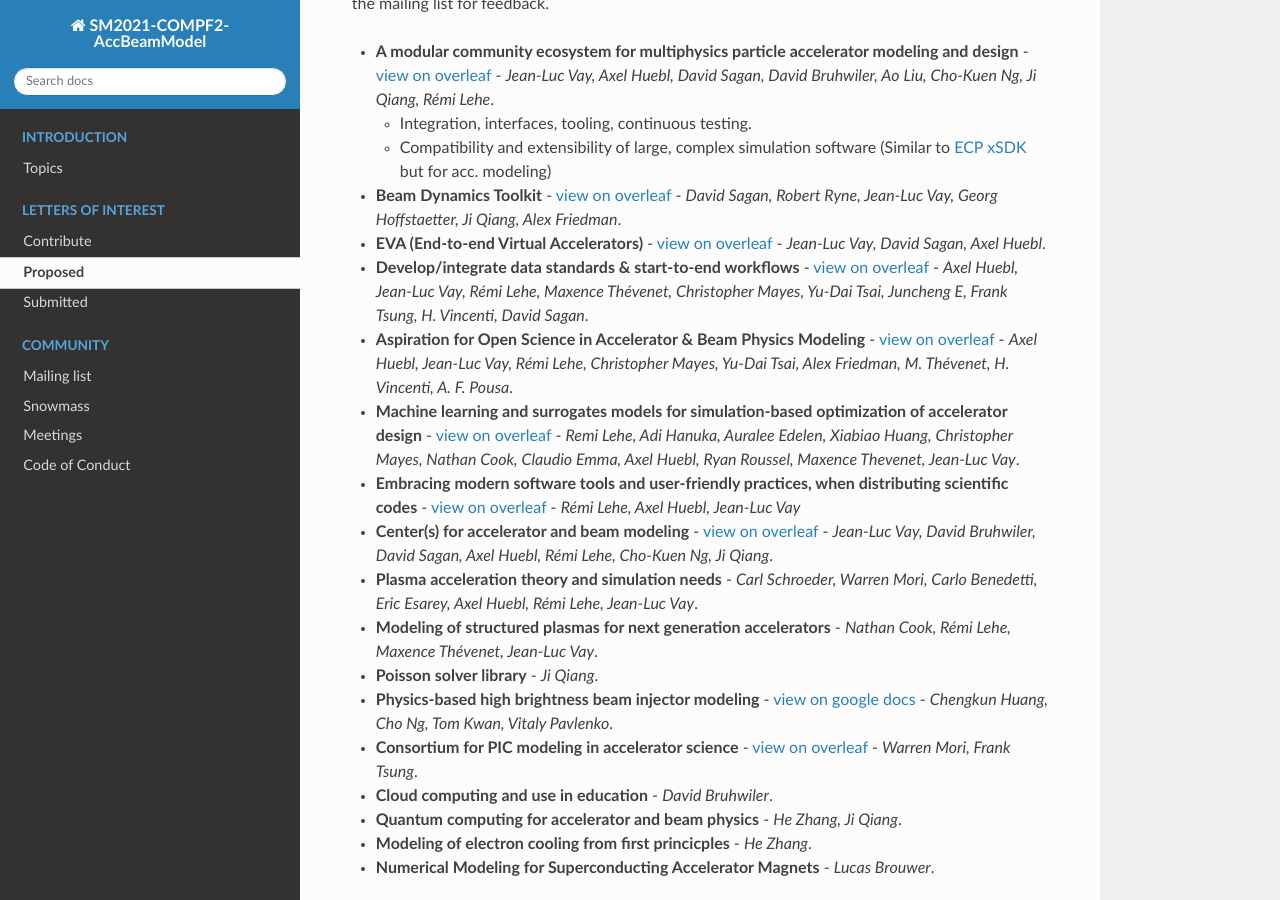
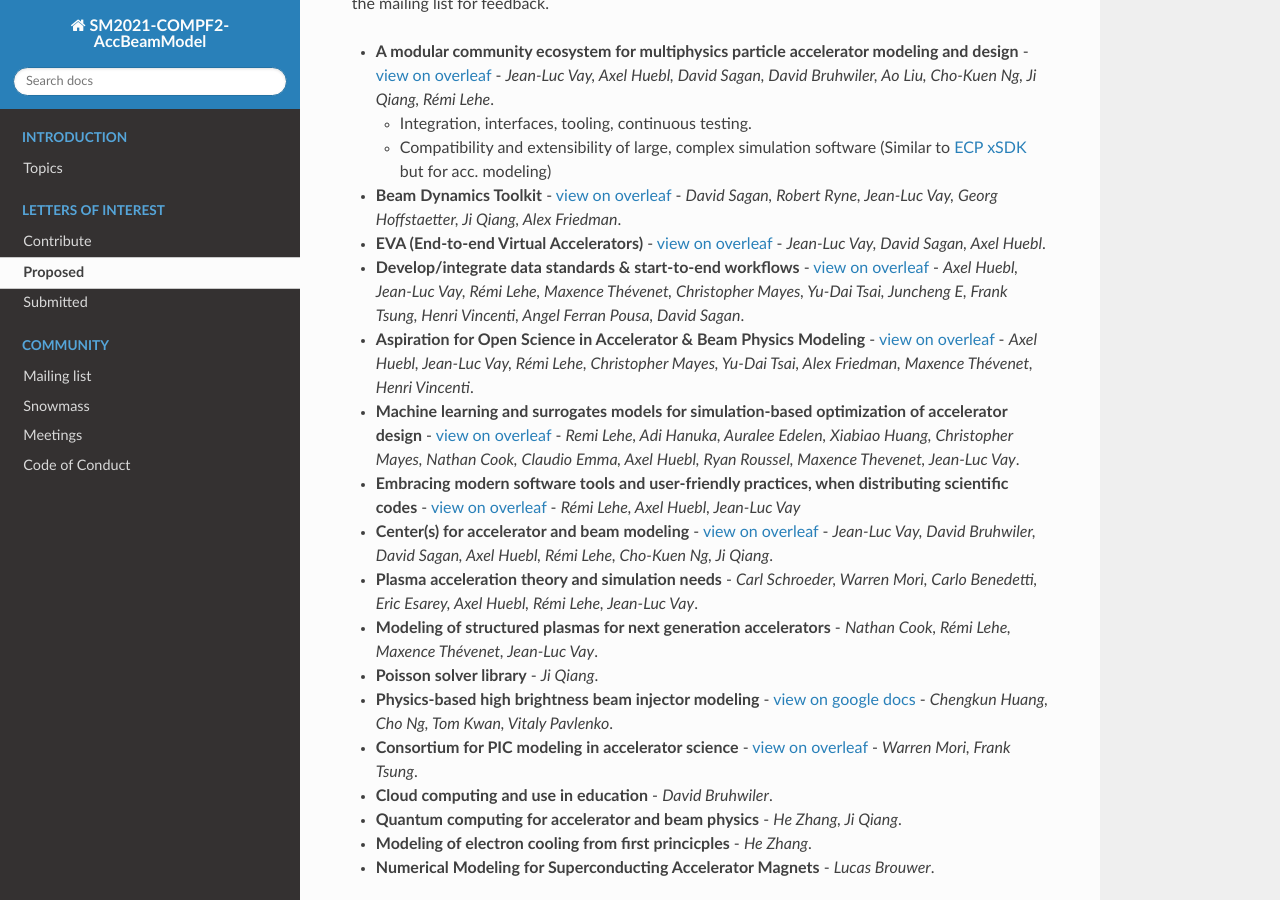
Before and after one commit to snowmass-compf2-accbeammodel/snowmass-compf2-accbeammodel.github.io, a Sphinx documentation site: the page built from docs/source/loi/proposed.rst, in a window 1280 px wide and 900 px high, scrolled down 384 px. Built offline with Sphinx 7.4.7 and the Read the Docs theme 2.0.0, drawn with Linux system fonts in a browser that asks for light colours.

```diff
--- a/docs/source/loi/proposed.rst
+++ b/docs/source/loi/proposed.rst
@@ -17,8 +17,8 @@ For all other LOIs, please contact the mailing list for feedback.
   - Compatibility and extensibility of large, complex simulation software (Similar to `ECP xSDK <http://xsdk.info>`_ but for acc. modeling)
 - **Beam Dynamics Toolkit** - `view on overleaf <https://www.overleaf.com/read/rrsvsscfvfqt>`_ - *David Sagan, Robert Ryne, Jean-Luc Vay, Georg Hoffstaetter, Ji Qiang, Alex Friedman*.
 - **EVA (End-to-end Virtual Accelerators)** - `view on overleaf <https://www.overleaf.com/read/mggpzqpjbjny>`_ - *Jean-Luc Vay, David Sagan, Axel Huebl*.
-- **Develop/integrate data standards & start-to-end workflows** - `view on overleaf <https://www.overleaf.com/read/xhkzttqhhkbk>`_ - *Axel Huebl, Jean-Luc Vay, Rémi Lehe, Maxence Thévenet, Christopher Mayes, Yu-Dai Tsai, Juncheng E, Frank Tsung, H. Vincenti, David Sagan*.
-- **Aspiration for Open Science in Accelerator & Beam Physics Modeling** - `view on overleaf <https://www.overleaf.com/read/bwntmgkyvyvc>`_ - *Axel Huebl, Jean-Luc Vay, Rémi Lehe, Christopher Mayes, Yu-Dai Tsai, Alex Friedman, M. Thévenet, H. Vincenti, A. F. Pousa*.
+- **Develop/integrate data standards & start-to-end workflows** - `view on overleaf <https://www.overleaf.com/read/xhkzttqhhkbk>`_ - *Axel Huebl, Jean-Luc Vay, Rémi Lehe, Maxence Thévenet, Christopher Mayes, Yu-Dai Tsai, Juncheng E, Frank Tsung, Henri Vincenti, Angel Ferran Pousa, David Sagan*.
+- **Aspiration for Open Science in Accelerator & Beam Physics Modeling** - `view on overleaf <https://www.overleaf.com/read/bwntmgkyvyvc>`_ - *Axel Huebl, Jean-Luc Vay, Rémi Lehe, Christopher Mayes, Yu-Dai Tsai, Alex Friedman, Maxence Thévenet, Henri Vincenti*.
 - **Machine learning and surrogates models for simulation-based optimization of accelerator design** - `view on overleaf <https://www.overleaf.com/read/nmfxffwgvjgf>`_ - *Remi Lehe, Adi Hanuka, Auralee Edelen, Xiabiao Huang, Christopher Mayes, Nathan Cook, Claudio Emma, Axel Huebl, Ryan Roussel, Maxence Thevenet, Jean-Luc Vay*.
 - **Embracing modern software tools and user-friendly practices, when distributing scientific codes** - `view on overleaf <https://www.overleaf.com/read/jfqrjwybfhyw>`_ - *Rémi Lehe, Axel Huebl, Jean-Luc Vay*
 - **Center(s) for accelerator and beam modeling** - `view on overleaf <https://www.overleaf.com/read/pvzdxzstdnpy>`_ - *Jean-Luc Vay, David Bruhwiler, David Sagan, Axel Huebl, Rémi Lehe, Cho-Kuen Ng, Ji Qiang*.
```
